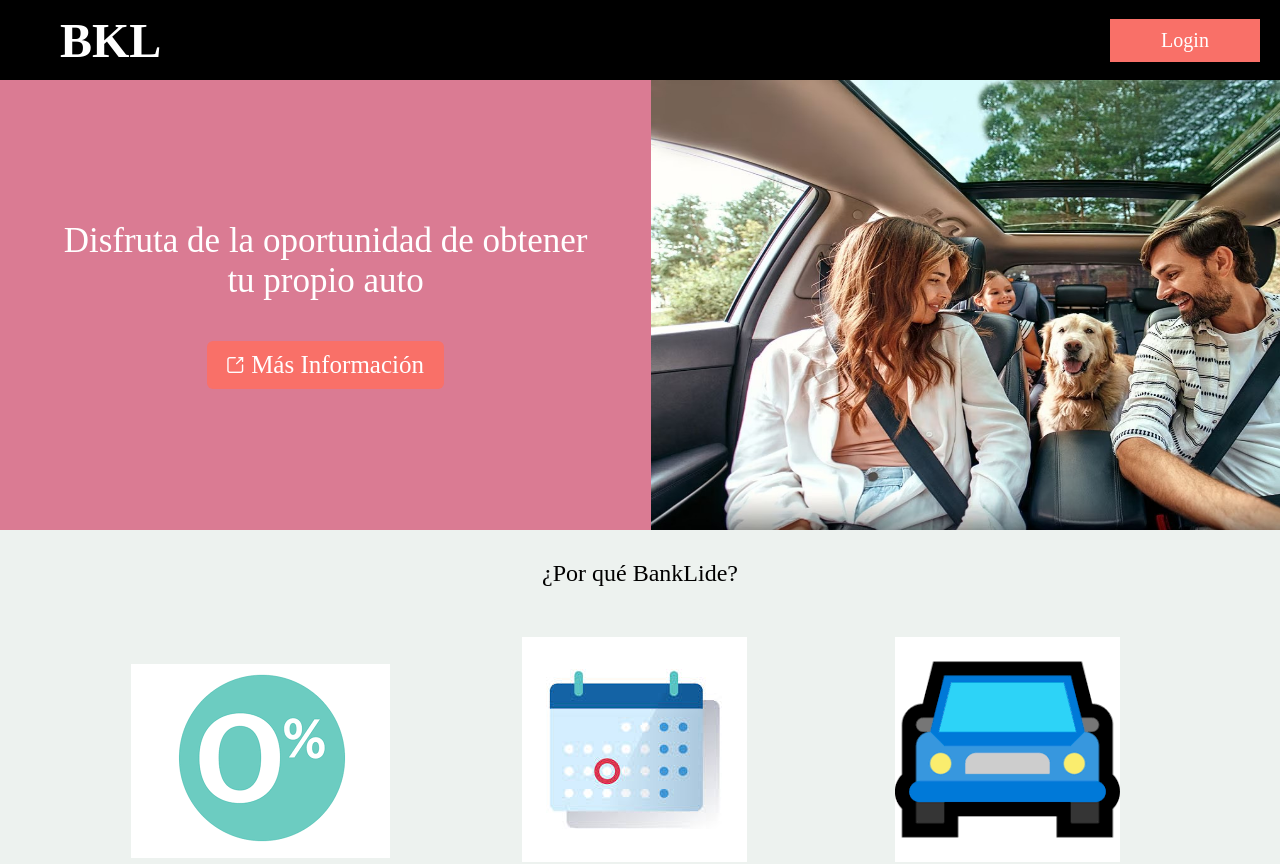
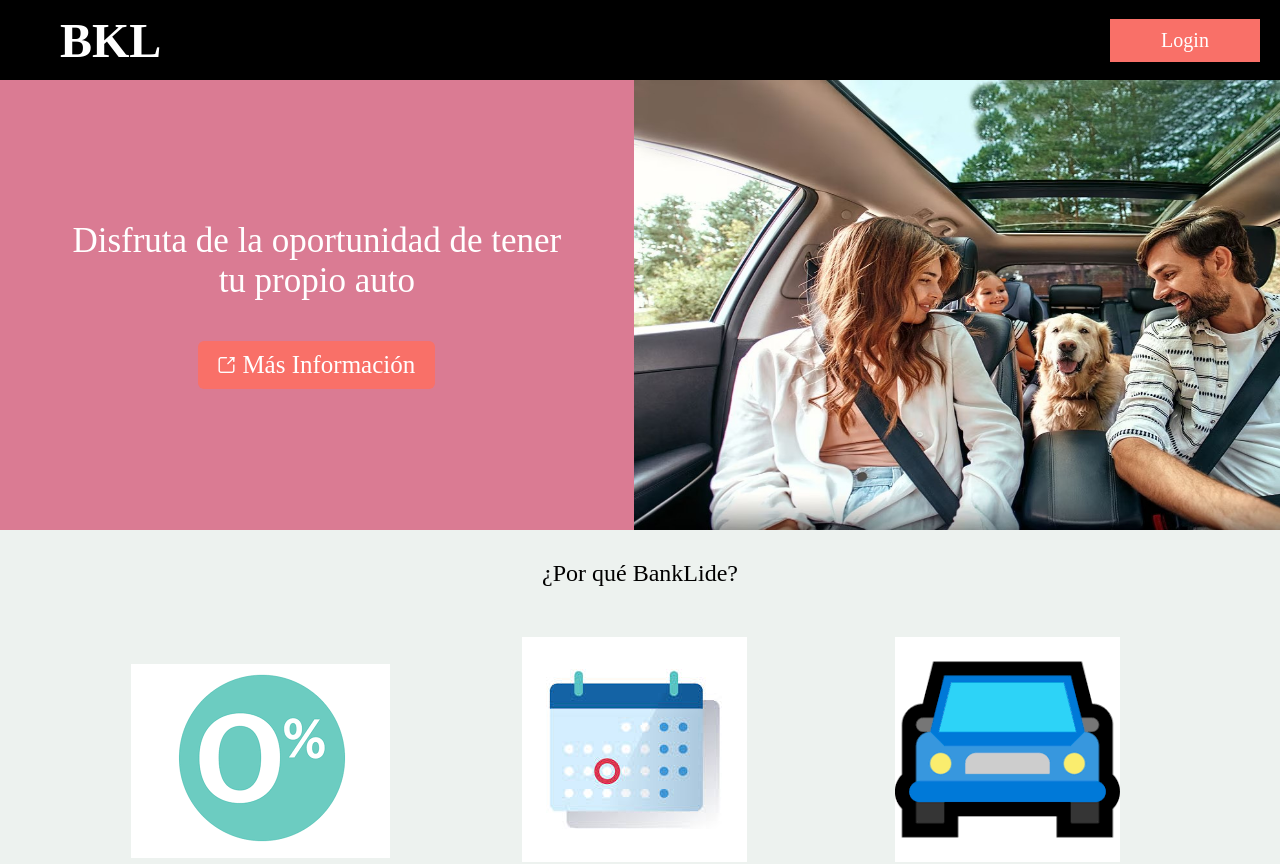
Before and after one commit to Finanzas-y-Economia/Front, a Vue app: page /home in a window 1280 px wide. Shown: the top 864 px of the page. Built offline with nearby package versions, Linux system fonts and the light colour scheme; a web font is replaced by a local one.

Commit message:
Update Home.vue

```diff
--- a/src/components/Home.vue
+++ b/src/components/Home.vue
@@ -13,7 +13,7 @@
 
       <div class="description">
         <div class="content">
-           <span class="subtittle"> Disfruta de la oportunidad de obtener <br>  tu propio auto</span>
+           <span class="subtittle"> Disfruta de la oportunidad de tener <br> tu propio auto</span>
 
 
            <Pv-Button label="Más Información" icon="pi pi-external-link" @click="visible = true"  class="button2" />
```
